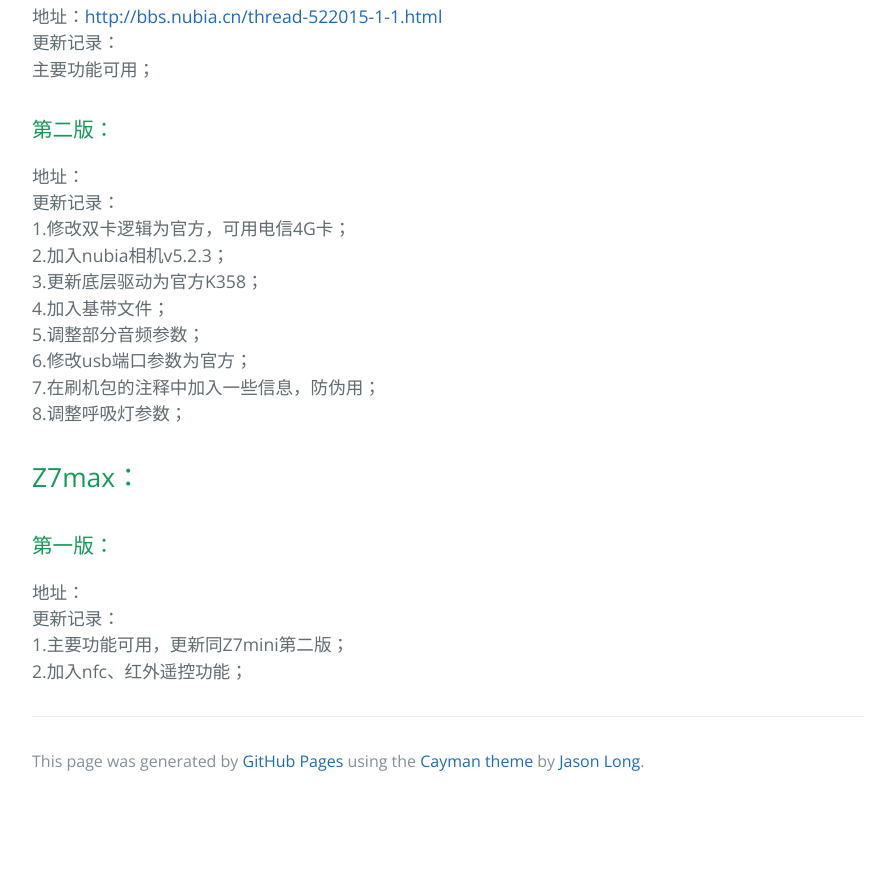
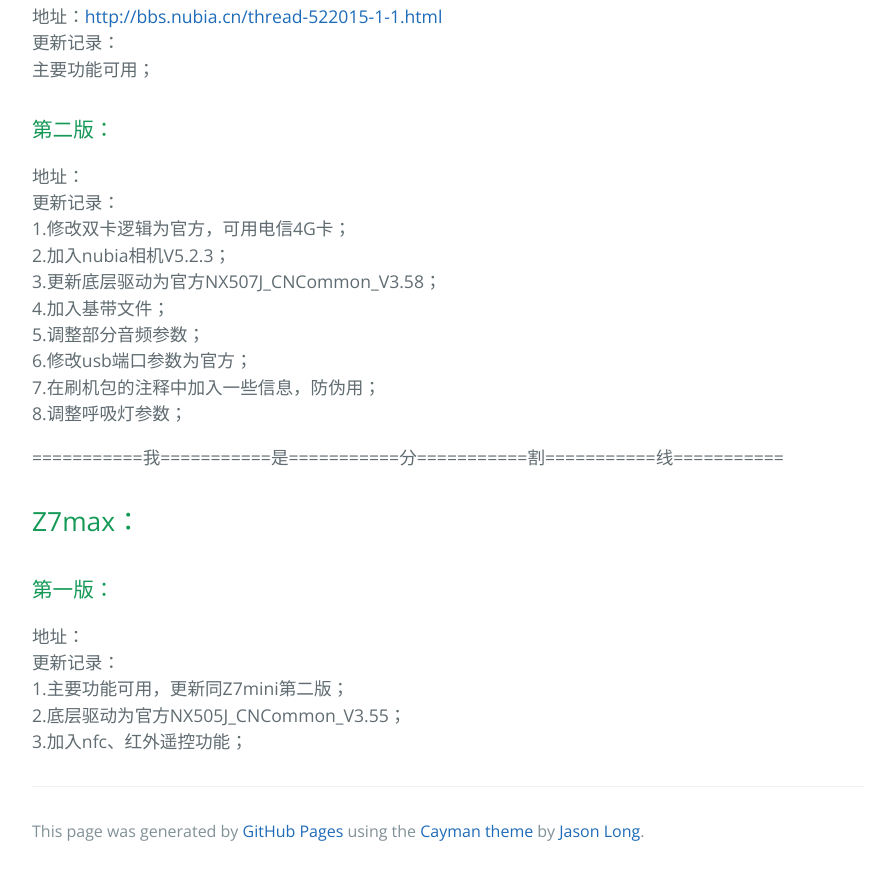
Before and after one commit to silence-star/silence-star.github.io, a plain HTML site: page index.html in a window 1280 px wide. Shown: the part 504-1379 px from the top of the page, without its empty margins (192-1087 px from the left). Before the commit the page ends 1309 px from the top, so only its background shows below. Drawn offline with nearby package versions, Linux system fonts and the light colour scheme.

Commit message:
Replace master branch with page content via GitHub

```diff
--- a/index.html
+++ b/index.html
@@ -35,13 +35,15 @@
 <p>地址：<br>
 更新记录：<br>
 1.修改双卡逻辑为官方，可用电信4G卡；<br>
-2.加入nubia相机v5.2.3；<br>
-3.更新底层驱动为官方K358；<br>
+2.加入nubia相机V5.2.3；<br>
+3.更新底层驱动为官方NX507J_CNCommon_V3.58；<br>
 4.加入基带文件；<br>
 5.调整部分音频参数；<br>
 6.修改usb端口参数为官方；<br>
 7.在刷机包的注释中加入一些信息，防伪用；<br>
-8.调整呼吸灯参数；</p>
+8.调整呼吸灯参数；    </p>
+
+<p>===========我===========是===========分===========割===========线===========  </p>
 
 <h2>
 <a id="z7max" class="anchor" href="#z7max" aria-hidden="true"><span class="octicon octicon-link"></span></a>Z7max：</h2>
@@ -52,7 +54,8 @@
 <p>地址：<br>
 更新记录：<br>
 1.主要功能可用，更新同Z7mini第二版；<br>
-2.加入nfc、红外遥控功能；</p>
+2.底层驱动为官方NX505J_CNCommon_V3.55；<br>
+3.加入nfc、红外遥控功能；</p>
 
       <footer class="site-footer">
 
--- a/params.json
+++ b/params.json
@@ -1 +1 @@
-{"name":"Silence-star.GitHub.io","tagline":"","body":"# cm12.1发布帖\r\n\r\n## Z7mini：\r\n### 第一版：2015-8-17 发布\r\n地址：[http://bbs.nubia.cn/thread-522015-1-1.html](http://bbs.nubia.cn/thread-522015-1-1.html)    \r\n更新记录：    \r\n主要功能可用；\r\n\r\n### 第二版：\r\n地址：    \r\n更新记录：    \r\n1.修改双卡逻辑为官方，可用电信4G卡；    \r\n2.加入nubia相机v5.2.3；    \r\n3.更新底层驱动为官方K358；    \r\n4.加入基带文件；    \r\n5.调整部分音频参数；    \r\n6.修改usb端口参数为官方；    \r\n7.在刷机包的注释中加入一些信息，防伪用；    \r\n8.调整呼吸灯参数；\r\n\r\n\r\n## Z7max：\r\n### 第一版：    \r\n地址：    \r\n更新记录：    \r\n1.主要功能可用，更新同Z7mini第二版；    \r\n2.加入nfc、红外遥控功能；","google":"","note":"Don't delete this file! It's used internally to help with page regeneration."}
+{"name":"Silence-star.GitHub.io","tagline":"","body":"# cm12.1发布帖\r\n\r\n## Z7mini：\r\n### 第一版：2015-8-17 发布\r\n地址：[http://bbs.nubia.cn/thread-522015-1-1.html](http://bbs.nubia.cn/thread-522015-1-1.html)    \r\n更新记录：    \r\n主要功能可用；\r\n\r\n### 第二版：\r\n地址：    \r\n更新记录：    \r\n1.修改双卡逻辑为官方，可用电信4G卡；    \r\n2.加入nubia相机V5.2.3；    \r\n3.更新底层驱动为官方NX507J_CNCommon_V3.58；    \r\n4.加入基带文件；    \r\n5.调整部分音频参数；    \r\n6.修改usb端口参数为官方；    \r\n7.在刷机包的注释中加入一些信息，防伪用；    \r\n8.调整呼吸灯参数；    \r\n\r\n===========我===========是===========分===========割===========线===========  \r\n\r\n## Z7max：\r\n### 第一版：    \r\n地址：    \r\n更新记录：    \r\n1.主要功能可用，更新同Z7mini第二版；    \r\n2.底层驱动为官方NX505J_CNCommon_V3.55；    \r\n3.加入nfc、红外遥控功能；","google":"","note":"Don't delete this file! It's used internally to help with page regeneration."}
```
